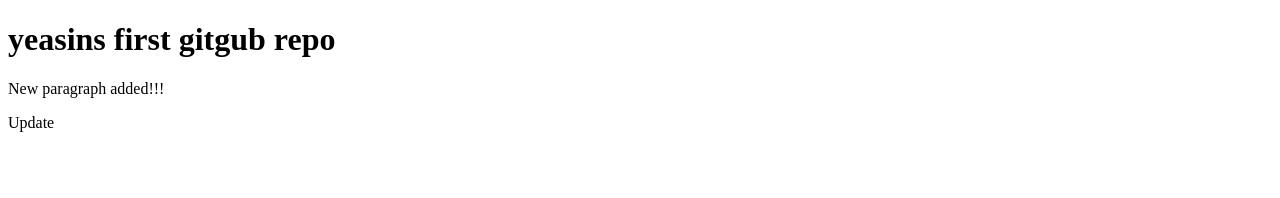
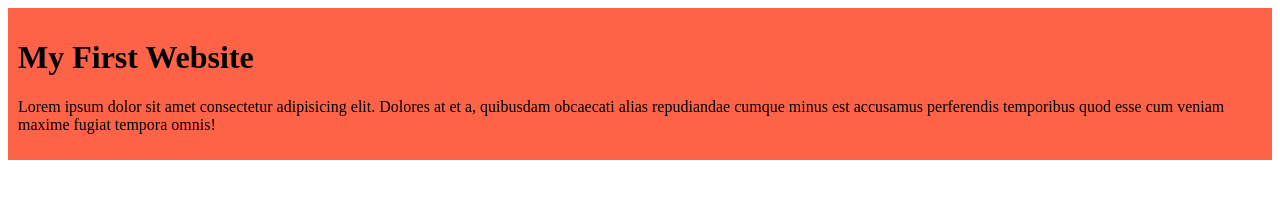
Before and after one commit to ifadAhmedYeasin/my-first-github-repo, a plain HTML site: page index.html in a window 1280 px wide. Drawn offline with Linux system fonts and the light colour scheme.

Commit message:
blog added plus testing github

```diff
--- a/index.html
+++ b/index.html
@@ -3,11 +3,16 @@
 <head>
     <meta charset="UTF-8">
     <meta name="viewport" content="width=device-width, initial-scale=1.0">
-    <title>Document</title>
+    <title>First Github Test By Yeasin</title>
+    <link rel="stylesheet" href="test.css">
 </head>
 <body>
-    <h1>yeasins first gitgub repo</h1>
+    <div class="test">
+        <h1>My First Website</h1>
+        <p>Lorem ipsum dolor sit amet consectetur adipisicing elit. Dolores at et a, quibusdam obcaecati alias repudiandae cumque minus est accusamus perferendis temporibus quod esse cum veniam maxime fugiat tempora omnis!</p>
+    </div>
+    <!-- <h1>yeasins first gitgub repo</h1>
     <p>New paragraph added!!!</p>
-    <p>Update</p>
+    <p>Update</p> -->
 </body>
 </html>
--- /dev/null
+++ b/test.css
@@ -0,0 +1,4 @@
+.test{
+    background-color: tomato;
+    padding: 10px;
+}
```
